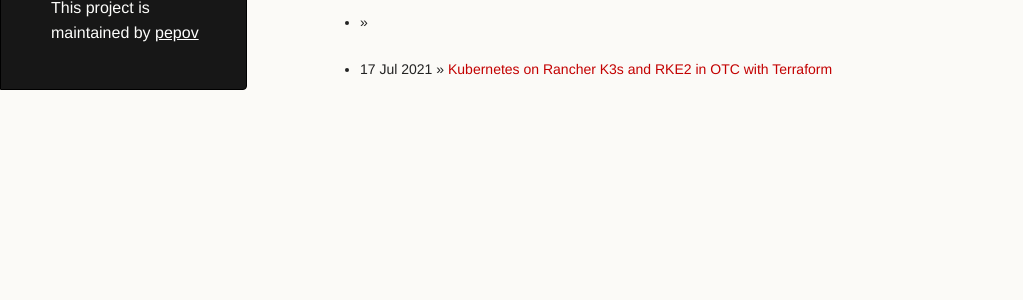
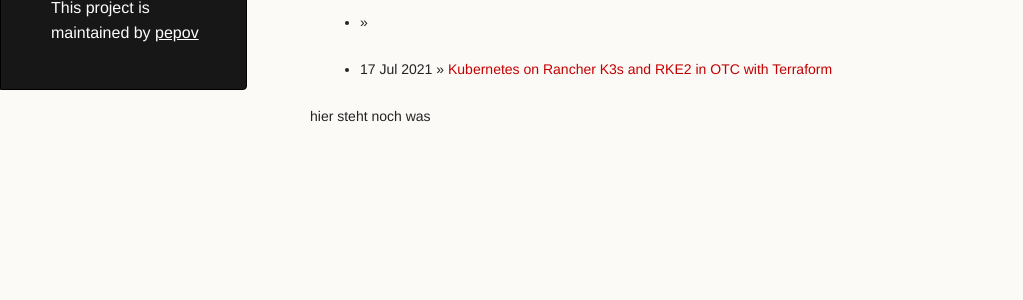
Before and after one commit to pepov/k8sblog, a Jekyll site: the page built from index.html, in a window 1280 px wide. Shown: the part 236-536 px from the top of the page, without its empty margins (0-1023 px from the left). Built offline with Jekyll 4.4.1, drawn with Linux system fonts in a browser that asks for light colours; a script that is not in the unit is left out; the repository's description, which GitHub fills in, is left out.

Commit message:
fix diigo

```diff
--- a/_layouts/default.html
+++ b/_layouts/default.html
@@ -44,7 +44,7 @@
         {{ content }}
       </section>
       <aside>
-	<p><div class="f2" id="diigo_linkroll" ><script type="text/javascript" src="https://www.diigo.com/roll2/linkrolls?v=4&username=eumel_8&icon=true&l_type=1&count=10&desc=0&style=standard&title=Weblinks&tags=kubernetes" ></script></div></p>
+	<p><div id="diigo_linkroll" ><script type="text/javascript" src="https://www.diigo.com/roll2/linkrolls?v=4&username=eumel_8&icon=true&l_type=1&count=10&desc=0&style=standard&title=Weblinks&tags=kubernetes" ></script></div></p>
       </aside>
 
       <footer>
--- a/index.html
+++ b/index.html
@@ -18,3 +18,6 @@
 	  </ul>
 	{% endfor %}
         </ul>
+        <div>
+	hier steht noch was
+        </div>
```
